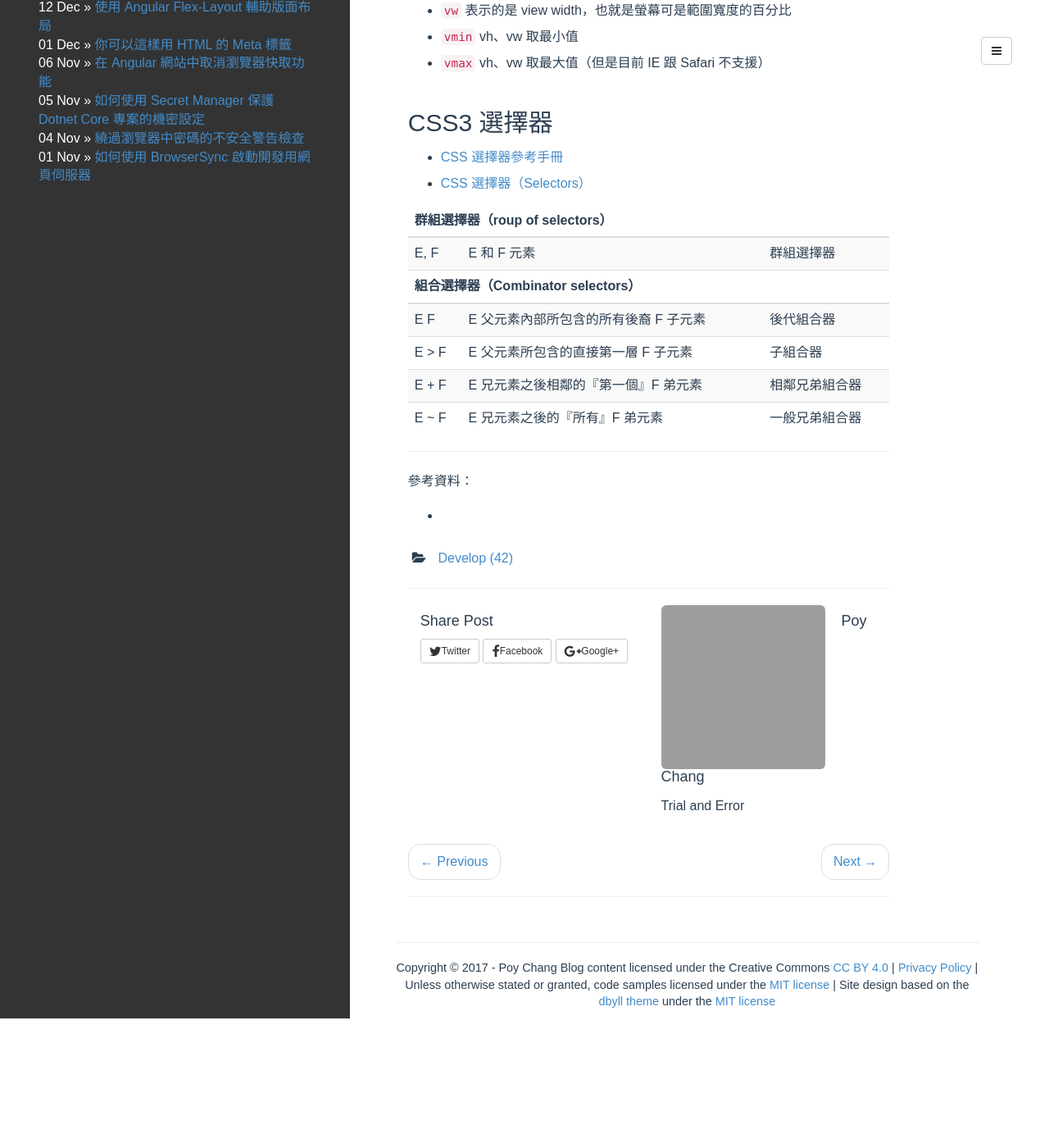
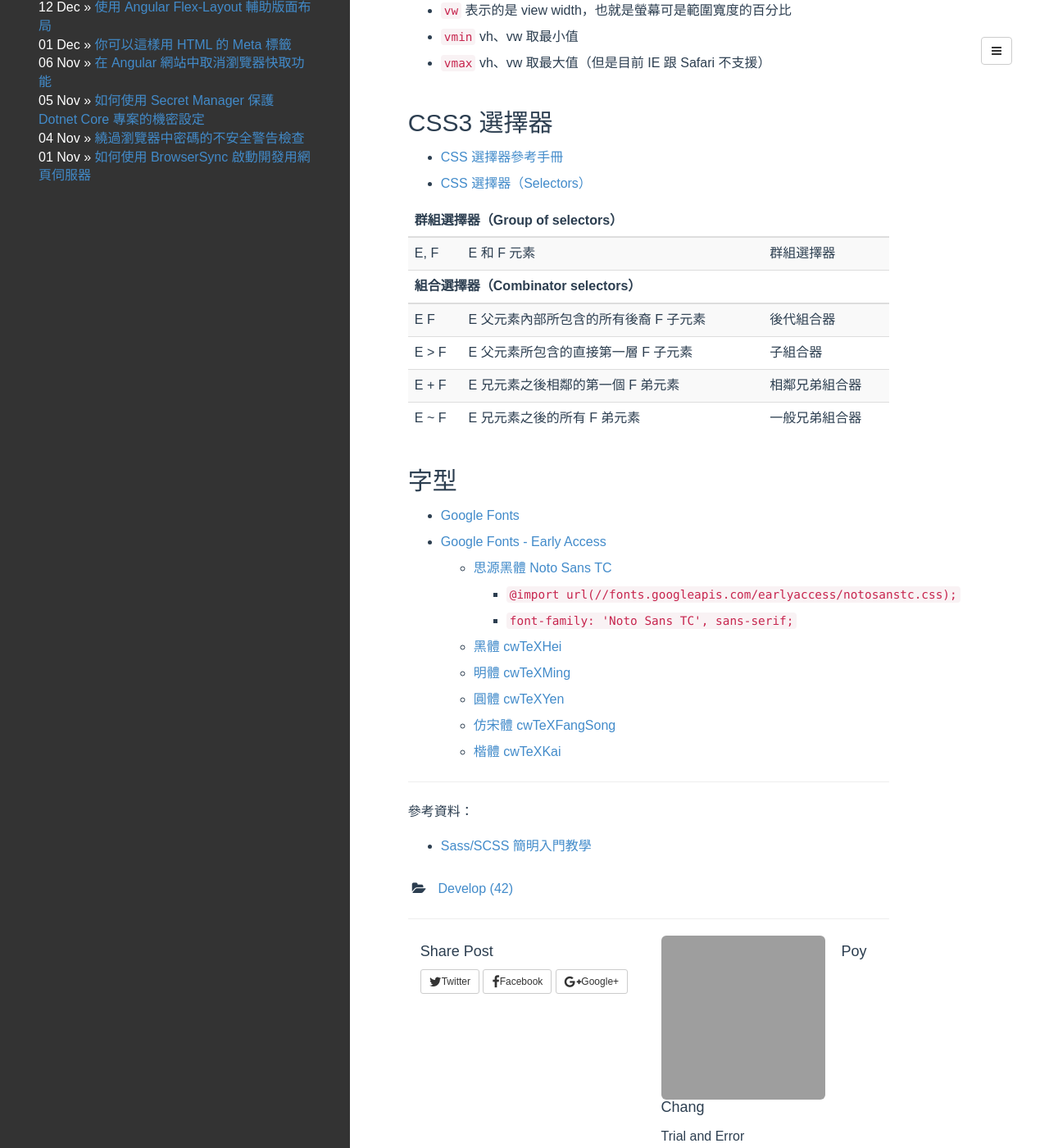
Before and after one commit to poychang/poychang.github.io, a Jekyll site: the page built from _posts/1970-01-01-note-css.md, in a window 1280 px wide and 1400 px high, scrolled down 607 px. Shown: the whole window at 82% size. Built offline with Jekyll 4.4.1, drawn with Linux system fonts in a browser that asks for light colours; some web fonts are replaced; comment, search, counter and statistics services are not loaded; before the commit the page ends 1849 px from its top, so only the background shows below that; grey boxes are pictures that could not be loaded.

Commit message:
alter note

```diff
--- a/_posts/1970-01-01-note-css.md
+++ b/_posts/1970-01-01-note-css.md
@@ -32,7 +32,7 @@ categories: [Develop]
 <table class="table table-striped">
 <thead>
   <tr>
-    <th colspan="3">群組選擇器（roup of selectors）</th>
+    <th colspan="3">群組選擇器（Group of selectors）</th>
   </tr>
 </thead>
 <tbody>
@@ -60,19 +60,32 @@ categories: [Develop]
   </tr>
   <tr>
     <td>E + F</td>
-    <td>E 兄元素之後相鄰的『第一個』F 弟元素</td>
+    <td>E 兄元素之後相鄰的第一個 F 弟元素</td>
     <td>相鄰兄弟組合器</td>
   </tr>
   <tr>
     <td>E ~ F</td>
-    <td>E 兄元素之後的『所有』F 弟元素	</td>
+    <td>E 兄元素之後的所有 F 弟元素	</td>
     <td>一般兄弟組合器</td>
   </tr>
 </tbody>
 </table>
 
+## 字型
+
+* [Google Fonts](https://fonts.google.com/)
+* [Google Fonts - Early Access](https://fonts.google.com/earlyaccess)
+	* [思源黑體 Noto Sans TC](https://fonts.google.com/earlyaccess#Noto+Sans+TC)
+		* `@import url(//fonts.googleapis.com/earlyaccess/notosanstc.css);`
+		* `font-family: 'Noto Sans TC', sans-serif;`
+	* [黑體 cwTeXHei](https://fonts.google.com/earlyaccess#cwTeXHei)
+	* [明體 cwTeXMing](https://fonts.google.com/earlyaccess#cwTeXMing)
+	* [圓體 cwTeXYen](https://fonts.google.com/earlyaccess#cwTeXYen)
+	* [仿宋體 cwTeXFangSong](https://fonts.google.com/earlyaccess#cwTeXFangSong)
+	* [楷體 cwTeXKai](https://fonts.google.com/earlyaccess#cwTeXKai)
+
 ----------
 
 參考資料：
 
-* []()
+* [Sass/SCSS 簡明入門教學](http://blog.kdchang.cc/2016/10/11/sass-scss-tutorial-introduction/)
```
